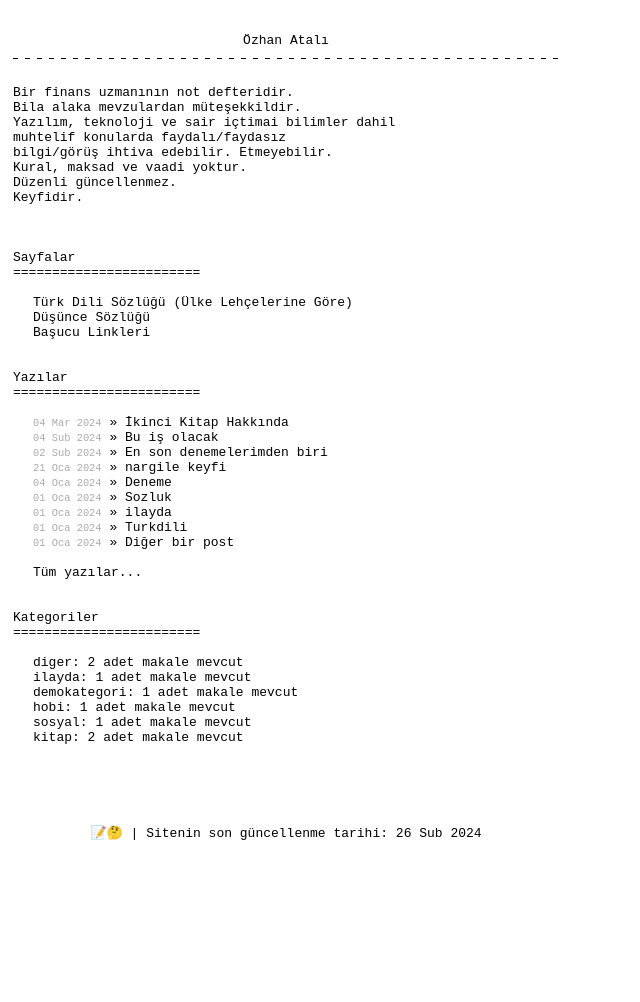
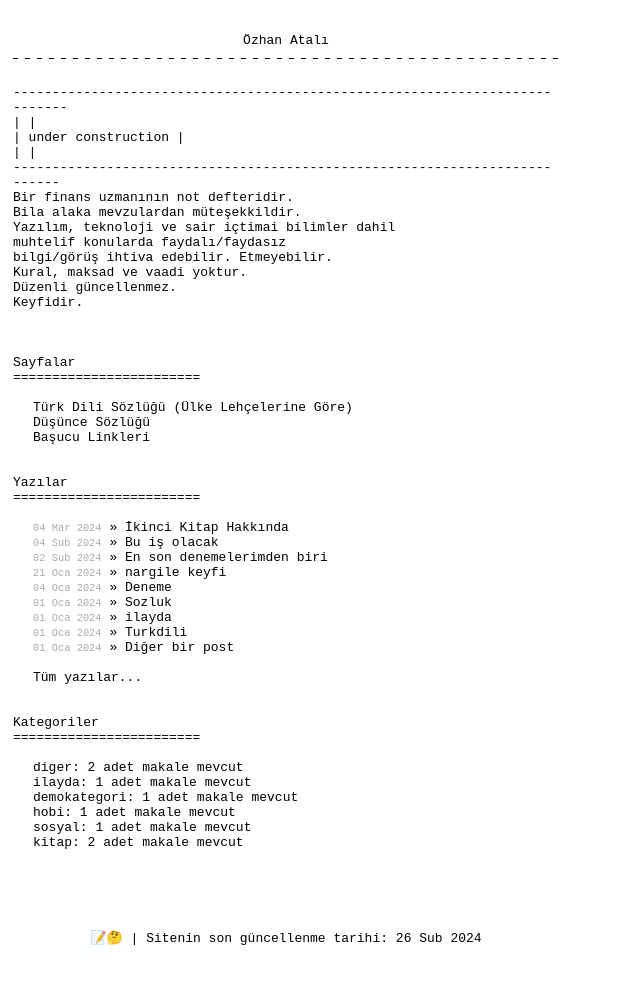
Before and after one commit to ozhanatali/ozhanatali.github.io, a Jekyll site: the page built from index.html, in a window 1280 px wide. Shown: the whole page, without its empty margins (0-640 px from the left). Built offline with Jekyll 4.4.1, drawn with Linux system fonts in a browser that asks for light colours; before the commit the page ends 933 px from its top, so only the background shows below that.

Commit message:
Update index.html

```diff
--- a/index.html
+++ b/index.html
@@ -13,7 +13,11 @@ title: Özhan Atalı
 <div id="home">
 
 <! –– Giriş  ––>
-
+----------------------------------------------------------------------------<br>
+|                                                                           |<br>
+|   under construction                                                      |<br>
+|                                                                           |<br>
+---------------------------------------------------------------------------<br>
 Bir finans uzmanının not defteridir.<br>
 Bila alaka mevzulardan müteşekkildir. <br>
 Yazılım, teknoloji ve sair içtimai bilimler dahil <br>
```
